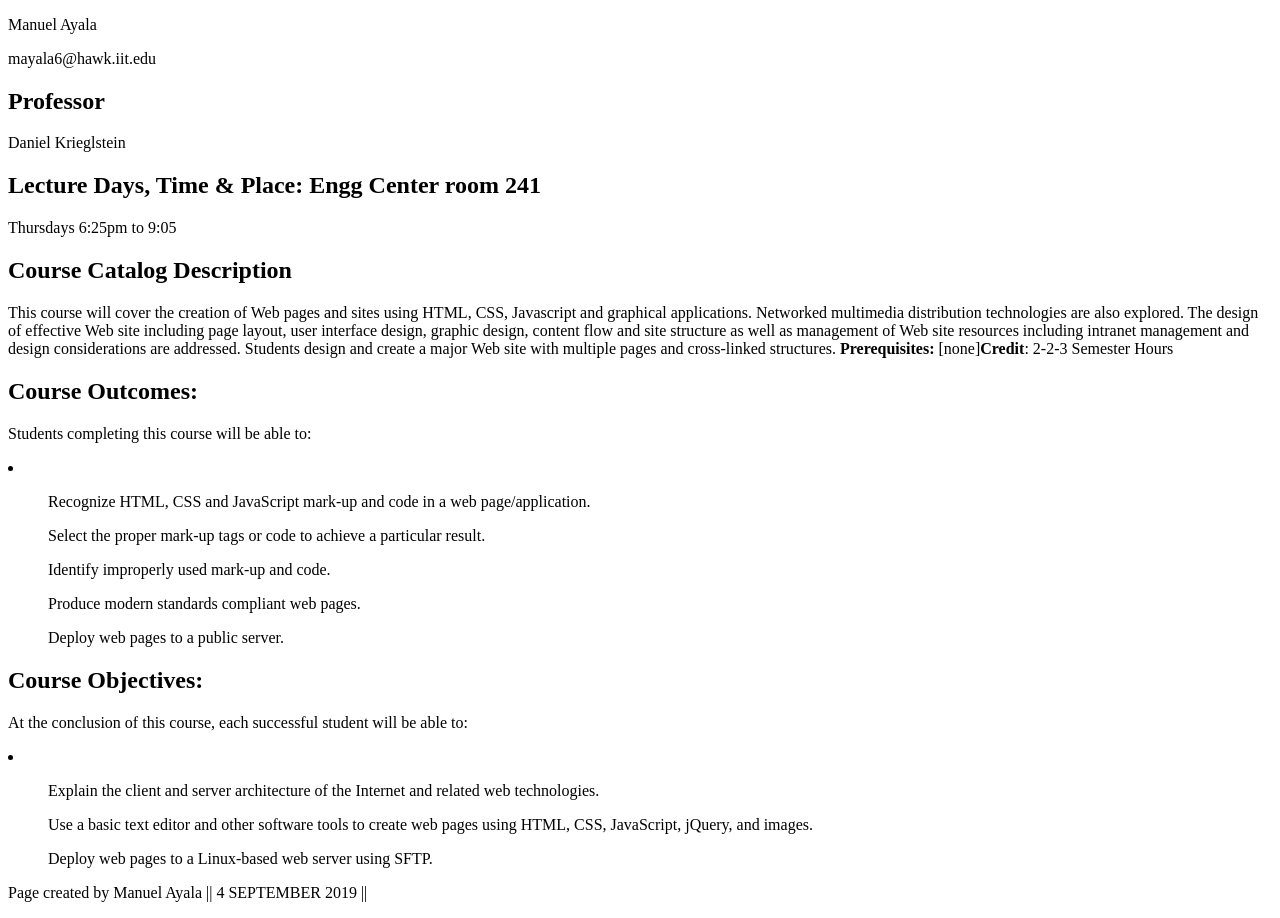
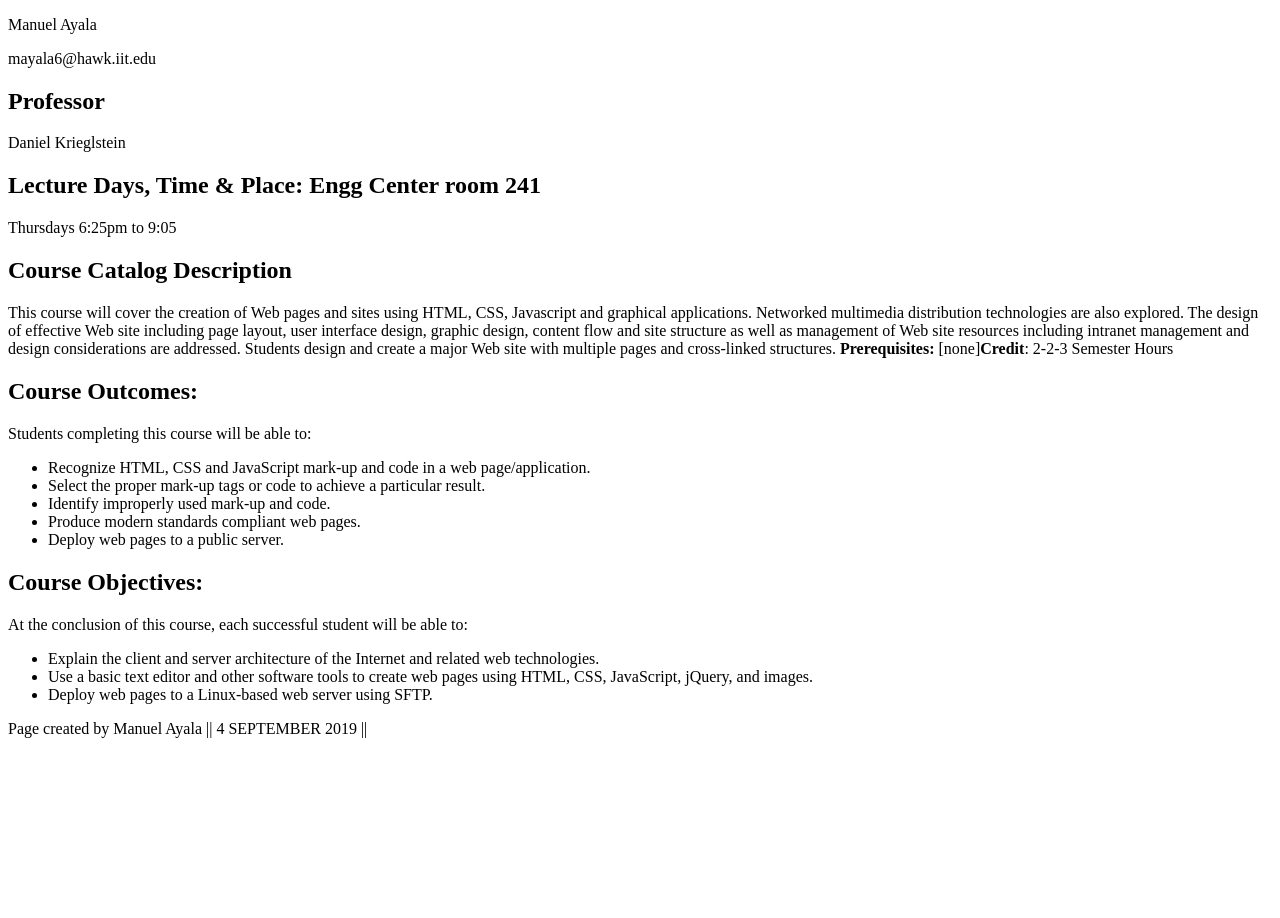
Before and after one commit to mayala6/Lab2, a plain HTML site: page index.html in a window 1280 px wide. Shown: the part 105-1023 px from the top of the page. After the commit the page ends 859 px from the top, so only its background shows below. Drawn offline with Linux system fonts and the light colour scheme.

Commit message:
Second Upload
Fixed the issue with the backwards markups for the Unordered List

```diff
--- a/index.html
+++ b/index.html
@@ -50,23 +50,23 @@
 		<P>
 			Students completing this course will be able to:
 		</P>
-		<LI>
-			<UL>
+		<UL>
+			<LI>
 				Recognize HTML, CSS and JavaScript mark-up and code in a web page/application.
-			</UL>
-			<UL>
+			</LI>
+			<LI>
 				Select the proper mark-up tags or code to achieve a particular result.
-			</UL>
-			<UL>
+			</LI>
+			<LI>
 				Identify improperly used mark-up and code.
-			</UL>
-			<UL>
+			</LI>
+			<LI>
 				Produce modern standards compliant web pages.
-			</UL>
-			<UL>
+			</LI>
+			<LI>
 				Deploy web pages to a public server.
-			</UL>
-		</LI>
+			</LI>
+		</UL>
 		<H2>
 			Course Objectives:
 		</H2>
@@ -74,17 +74,17 @@
 
 			At the conclusion of this course, each successful student will be able to:
 		</P>
-		<LI>
-			<UL>
+		<UL>
+			<LI>
 				Explain the client and server architecture of the Internet and related web technologies.
-			</UL>
-			<UL>
+			</LI>
+			<LI>
 				Use a basic text editor and other software tools to create web pages using HTML, CSS, JavaScript, jQuery, and images.
-			</UL>
-			<UL>
+			</LI>
+			<LI>
 				Deploy web pages to a Linux-based web server using SFTP.
-			</UL>
-		</LI>
+			</LI>
+		</UL>
 		<footer>
 			<P>  Page created by Manuel Ayala || 4 SEPTEMBER 2019 || </P>
 	</body>
```
